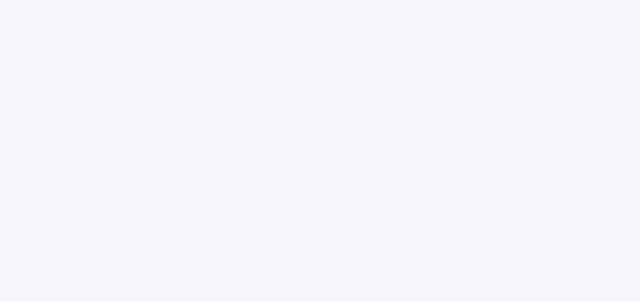
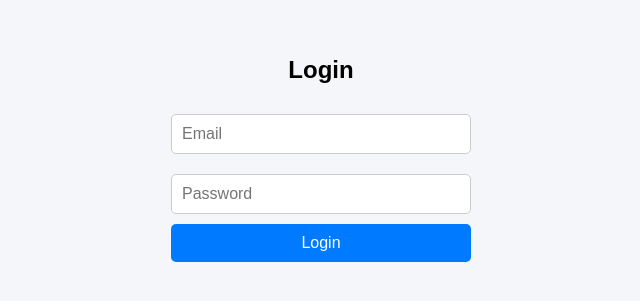
Before and after one commit to online-agrimercado/frontend1, a React (Create React App) app: page /frontend1/login in a window 1280 px wide. Before the commit this address had no page. Shown: the part 241-542 px from the top of the page, without its empty margins (319-959 px from the left). Built offline with nearby package versions, Linux system fonts and the light colour scheme.

Commit message:
Describe the changes you made

```diff
--- a/package.json
+++ b/package.json
@@ -1,5 +1,5 @@
 {
-  "homepage": "https://online-agrimercado.github.io/frontend1",
+  "homepage": "https://online-agrimercado.github.io/frontend1/",
   "name": "my-website",
   "version": "0.1.0",
   "private": true,
@@ -7,6 +7,7 @@
     "@testing-library/jest-dom": "^5.17.0",
     "@testing-library/react": "^13.4.0",
     "@testing-library/user-event": "^13.5.0",
+    "bootstrap": "^5.3.3",
     "react": "^18.3.1",
     "react-dom": "^18.3.1",
     "react-router-dom": "^6.27.0",
--- a/public/index.html
+++ b/public/index.html
@@ -10,34 +10,12 @@
       content="Web site created using create-react-app"
     />
     <link rel="apple-touch-icon" href="%PUBLIC_URL%/logo192.png" />
-    <!--
-      manifest.json provides metadata used when your web app is installed on a
-      user's mobile device or desktop. See https://developers.google.com/web/fundamentals/web-app-manifest/
-    -->
     <link rel="manifest" href="%PUBLIC_URL%/manifest.json" />
-    <!--
-      Notice the use of %PUBLIC_URL% in the tags above.
-      It will be replaced with the URL of the `public` folder during the build.
-      Only files inside the `public` folder can be referenced from the HTML.
-
-      Unlike "/favicon.ico" or "favicon.ico", "%PUBLIC_URL%/favicon.ico" will
-      work correctly both with client-side routing and a non-root public URL.
-      Learn how to configure a non-root public URL by running `npm run build`.
-    -->
     <title>React App</title>
+    <base href="/frontend1/">  <!-- This line enables routing in the subdirectory -->
   </head>
   <body>
     <noscript>You need to enable JavaScript to run this app.</noscript>
     <div id="root"></div>
-    <!--
-      This HTML file is a template.
-      If you open it directly in the browser, you will see an empty page.
-
-      You can add webfonts, meta tags, or analytics to this file.
-      The build step will place the bundled scripts into the <body> tag.
-
-      To begin the development, run `npm start` or `yarn start`.
-      To create a production bundle, use `npm run build` or `yarn build`.
-    -->
   </body>
 </html>
--- a/src/App.css
+++ b/src/App.css
@@ -1,4 +1,3 @@
-/* Reset some default styles */
 * {
   margin: 0;
   padding: 0;
@@ -78,3 +77,96 @@ header h1 {
   font-size: 18px;
   color: #333;
 }
+
+
+.login-button {
+  padding: 10px 20px;
+  font-size: 16px;
+  color: white;
+  background-color: #007bff;
+  border: none;
+  border-radius: 5px;
+  cursor: pointer;
+  margin-top: 20px;
+}
+
+.login-button:hover {
+  background-color: #0056b3;
+}
+
+
+.auth-container {
+  display: flex;
+  flex-direction: column;
+  align-items: center;
+  justify-content: center;
+  height: 100vh;
+  background-color: #f4f6f9;
+}
+
+h2 {
+  margin-bottom: 20px;
+}
+
+.error {
+  color: red;
+  margin-bottom: 15px;
+}
+
+.login-form {
+  display: flex;
+  flex-direction: column;
+  width: 300px;
+}
+
+.input-field {
+  padding: 10px;
+  margin: 10px 0;
+  border: 1px solid #ccc;
+  border-radius: 5px;
+  font-size: 16px;
+}
+
+.submit-button {
+  padding: 10px;
+  background-color: #007bff;
+  color: white;
+  border: none;
+  border-radius: 5px;
+  cursor: pointer;
+  font-size: 16px;
+}
+
+.submit-button:hover {
+  background-color: #0056b3;
+}
+
+.logout-button {
+  background-color: #d9534f;
+  color: white;
+  border: none;
+  padding: 10px;
+  cursor: pointer;
+  border-radius: 5px;
+  margin-top: 20px;
+}
+
+.logout-button:hover {
+  background-color: #c9302c;
+}
+
+
+.auth-button {
+  padding: 10px 20px;
+  background-color: #007bff;
+  color: white;
+  border: none;
+  border-radius: 5px;
+  cursor: pointer;
+  margin-top: 20px;
+  text-decoration: none;
+}
+
+.auth-button:hover {
+  background-color: #0056b3;
+}
--- a/src/App.js
+++ b/src/App.js
@@ -1,15 +1,32 @@
-import React from 'react';
+import React, { useState, useEffect } from 'react';
 import { BrowserRouter as Router, Route, Routes } from 'react-router-dom';
 import './App.css';
 import Dashboard from './Dashboard';
 import Login from './Login';
 
 function App() {
+  const [isLoggedIn, setIsLoggedIn] = useState(false);
+
+  useEffect(() => {
+    const loggedInStatus = localStorage.getItem('isLoggedIn') === 'true';
+    setIsLoggedIn(loggedInStatus);
+  }, []);
+
+  const handleLogin = () => {
+    setIsLoggedIn(true);
+    localStorage.setItem('isLoggedIn', 'true');
+  };
+
+  const handleLogout = () => {
+    setIsLoggedIn(false);
+    localStorage.removeItem('isLoggedIn');
+  };
+
   return (
-    <Router>
+    <Router basename="/frontend1">
       <Routes>
-        <Route path="/" element={<Dashboard />} />
-        <Route path="/login" element={<Login />} />
+        <Route path="/" element={<Dashboard isLoggedIn={isLoggedIn} onLogout={handleLogout} />} />
+        <Route path="/login" element={<Login onLogin={handleLogin} />} />
       </Routes>
     </Router>
   );
--- a/src/Dashboard.js
+++ b/src/Dashboard.js
@@ -1,7 +1,8 @@
 import React, { useState } from 'react';
-import './App.css'; // Keep your CSS here
+import { Link } from 'react-router-dom';
+import './App.css';
 
-const Dashboard = () => {
+const Dashboard = ({ isLoggedIn, onLogout }) => {
   const [activeSection, setActiveSection] = useState("Home");
 
   const handleNavigation = (section) => {
@@ -10,7 +11,6 @@ const Dashboard = () => {
 
   return (
     <div className="dashboard">
-      {/* Sidebar Navigation */}
       <nav className="sidebar">
         <h2>My Dashboard</h2>
         <ul>
@@ -20,15 +20,26 @@ const Dashboard = () => {
           <li onClick={() => handleNavigation("Reports")} className={activeSection === "Reports" ? "active" : ""}>Reports</li>
           <li onClick={() => handleNavigation("Support")} className={activeSection === "Support" ? "active" : ""}>Support</li>
         </ul>
+        {isLoggedIn ? (
+          <button onClick={onLogout} className="auth-button">Logout</button>
+        ) : (
+          <Link to="/login" className="auth-button">Login</Link>
+        )}
       </nav>
-
-      {/* Main Content Area */}
       <div className="main-content">
         <header>
           <h1>{activeSection}</h1>
         </header>
         <section className="content">
-          {activeSection === "Home" && <p>Welcome to the Home Dashboard!</p>}
+          {activeSection === "Home" && (
+            <div>
+              {isLoggedIn ? (
+                <p>Welcome back! You are logged in.</p>
+              ) : (
+                <p>Welcome! Please log in to access more features.</p>
+              )}
+            </div>
+          )}
           {activeSection === "Profile" && <p>Here’s where your profile information goes.</p>}
           {activeSection === "Settings" && <p>Adjust your settings here.</p>}
           {activeSection === "Reports" && <p>Check your reports here.</p>}
--- a/src/Login.js
+++ b/src/Login.js
@@ -1,8 +1,11 @@
 import React, { useState } from 'react';
+import { useNavigate } from 'react-router-dom';
+import './App.css';
 
 const Login = ({ onLogin }) => {
   const [credentials, setCredentials] = useState({ email: '', password: '' });
   const [errorMessage, setErrorMessage] = useState('');
+  const navigate = useNavigate();
 
   const handleChange = (e) => {
     const { name, value } = e.target;
@@ -18,12 +21,11 @@ const Login = ({ onLogin }) => {
         body: JSON.stringify(credentials),
       });
       const data = await response.json();
-
       if (!response.ok) {
         throw new Error(data.message || 'Login failed');
       }
-
-      onLogin(); // Call the login handler passed from App
+      onLogin();
+      navigate('/');
     } catch (error) {
       setErrorMessage(error.message);
     }
@@ -33,7 +35,7 @@ const Login = ({ onLogin }) => {
     <div className="auth-container">
       <h2>Login</h2>
       {errorMessage && <p className="error">{errorMessage}</p>}
-      <form onSubmit={handleSubmit}>
+      <form onSubmit={handleSubmit} className="login-form">
         <input
           type="email"
           name="email"
@@ -41,6 +43,7 @@ const Login = ({ onLogin }) => {
           value={credentials.email}
           onChange={handleChange}
           required
+          className="input-field"
         />
         <input
           type="password"
@@ -49,8 +52,9 @@ const Login = ({ onLogin }) => {
           value={credentials.password}
           onChange={handleChange}
           required
+          className="input-field"
         />
-        <button type="submit">Login</button>
+        <button type="submit" className="submit-button">Login</button>
       </form>
     </div>
   );
```
Also changed, not shown: 1 other file (tests, documents, lock files or other folders).
